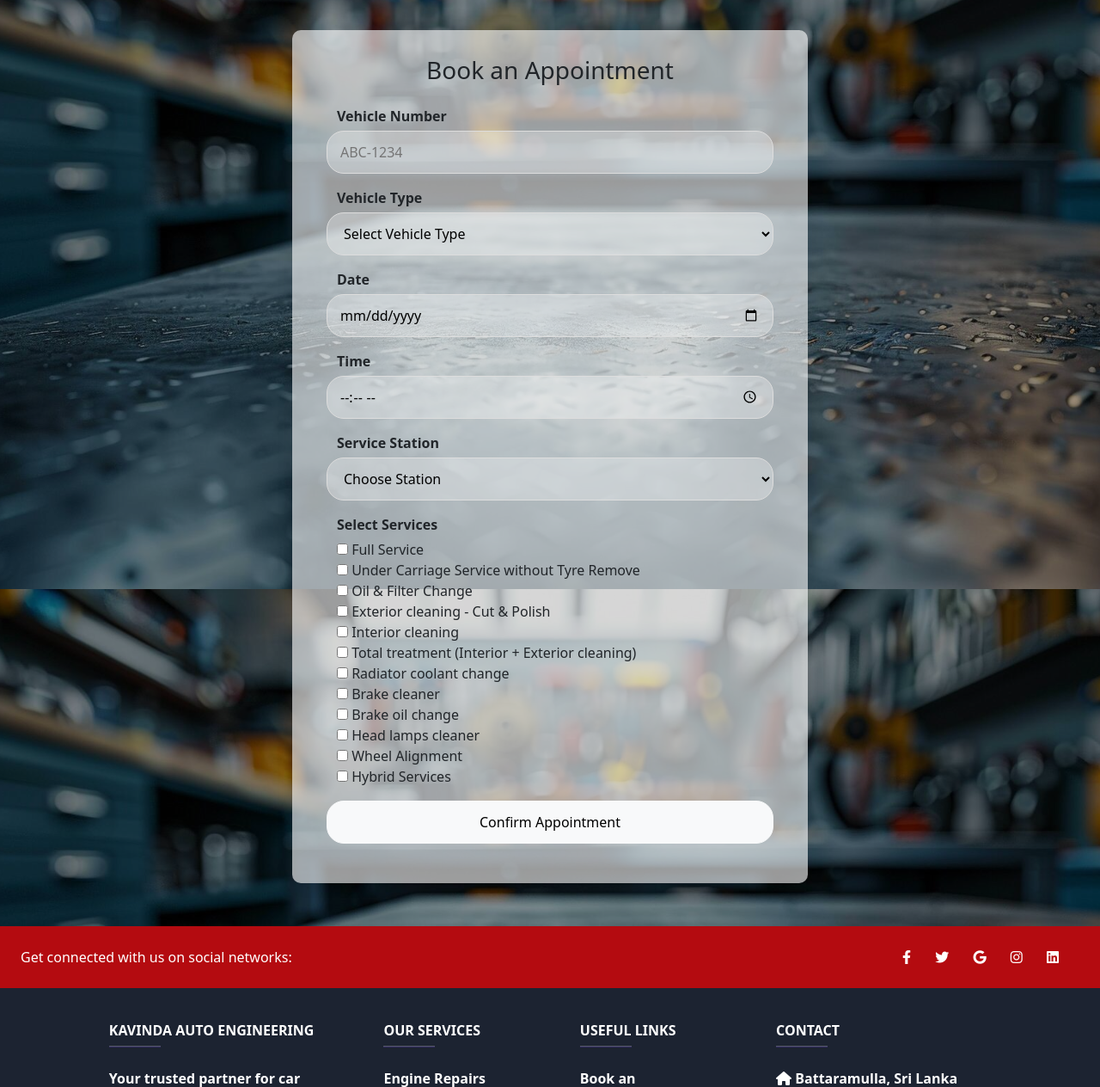
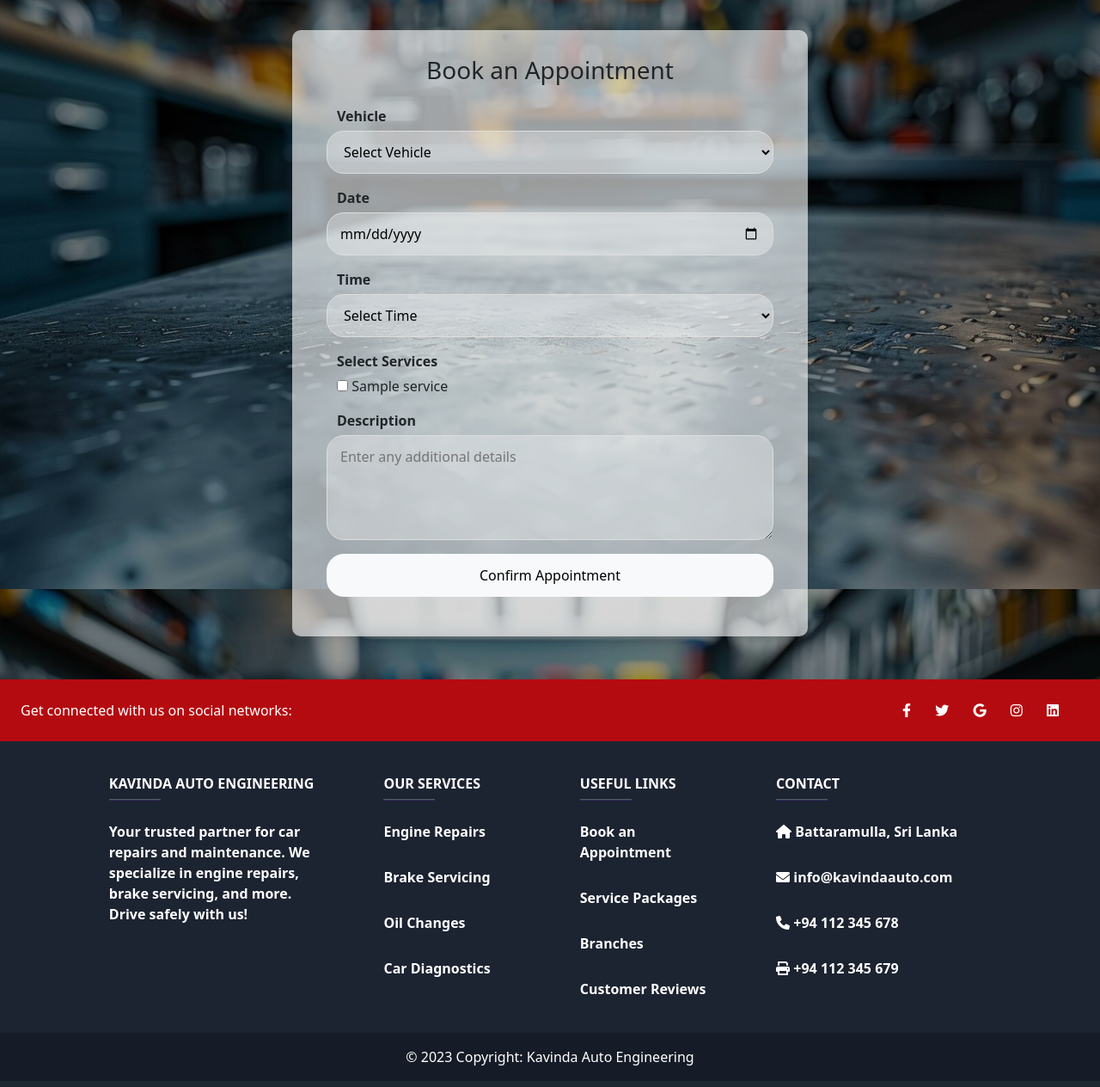
Before and after one commit to starlightaris/car_service_ms, a PHP site: page /appointment.php in a window 1280 px wide. Shown: the part 115-1379 px from the top of the page at 86% size. After the commit the page ends 1354 px from the top, so only its background shows below. Run offline with PHP 8.4, Linux system fonts and the light colour scheme; a user stored in the database is signed in; data comes from the database, SQL or seed files in the repository; tables that the repository leaves empty or names only in its code hold one stand-in row (values such as "Sample post").

Commit message:
appointments updated

```diff
--- a/appointment.php
+++ b/appointment.php
@@ -2,47 +2,94 @@
 
 include 'php/conf.php';
 
-$vehicleNumber = $vehicleType = $date = $time = $serviceStation = '';
-$services = [];
+if (session_status() === PHP_SESSION_NONE) {
+    session_start();
+}
+
+$user_email = $_SESSION['userId'];
+$vehicleId = $date = $time = $description = '';
+$service = [];
 $errors = [];
+$success_message = [];
+
+//Fetching customer vehicles from db
+$customerVehicles = [];
+if (isset($user_email)) {
+    $sql1 = "SELECT customerId FROM customer WHERE email='$user_email'";
+    $result1 = mysqli_query($con, $sql1);
+
+    if ($result1 && mysqli_num_rows($result1) > 0) {
+        $row = mysqli_fetch_assoc($result1);
+        $customerId = $row['customerId'];
+
+        // Fetch vehicles for the logged-in customer
+        $sql2 = "SELECT vehicleId, plateNumber FROM vehicle WHERE customerId='$customerId' AND deleted_flag = FALSE";
+        $result2 = mysqli_query($con, $sql2);
+
+        if (!$result2) {
+            die("Database query failed: " . mysqli_error($con));
+        }
+
+        $customerVehicles = [];
+        while ($row2 = mysqli_fetch_assoc($result2)) {
+            $customerVehicles[] = $row2;
+        }
+
+    }
+}
 
 if ($_SERVER['REQUEST_METHOD'] === 'POST') {
 
-    $vehicleNumber = $_POST['vehicleNumber'];
-    $vehicleType = $_POST['vehicleType'];
+    $vehicleId = $_POST['vehicleId'];
     $date = $_POST['date'];
     $time = $_POST['time'];
-    $serviceStation = $_POST['serviceStation'];
+    $description = $_POST['description'];
+
+    // Define valid time slots
+    $validTimeSlots = ['10:00', '12:00', '13:00', '14:00', '15:00', '16:00', '17:00', '18:00'];
+
+    // Validate time
+    if (!in_array($time, $validTimeSlots)) {
+        $errors[] = "Please select a valid time slot.";
+    }
+
 
     // Validate service checkboxes
     if (isset($_POST['service']) && is_array($_POST['service'])) {
-        $services = $_POST['service']; // Get the array of selected services
-        $servicesString = implode(', ', $services); // Convert array to a comma-separated string
+        $service = $_POST['service']; // Get the array of selected services
     } else {
         $errors[] = "Please select at least one service.";
     }
 
     if (empty($errors)) {
-        $query = "INSERT INTO appointments (vehicleNumber, vehicleType, date, time, serviceStation, servicesString)
-                  VALUES (?, ?, ?, ?, ?, ?)";
+        $query = "INSERT INTO appointment (date, time, appointmentStatus, description, vehicleId, customerId)
+                  VALUES (?, ?, 'Pending', ?, ?, ?)";
         $stmt = $con->prepare($query);
 
         if ($stmt) {
             // Bind parameters
-            $stmt->bind_param("ssssss", $vehicleNumber, $vehicleType, $date, $time, $serviceStation, $servicesString);
+            $stmt->bind_param("sssii", $date, $time, $description, $vehicleId, $customerId);
 
             // Execute the statement
             if ($stmt->execute()) {
-                // echo "<script>alert('Appointment booked successfully!');</script>";
-                // header('location:login.php');
+                $appointmentId = $stmt->insert_id; // Get the ID of the newly inserted appointment
 
+                // Insert selected services into the appointment_service table
+                foreach ($service as $serviceId) {
+                    $query2 = "INSERT INTO appointment_service (appointmentId, serviceId) VALUES (?, ?)";
+                    $stmt2 = $con->prepare($query2);
+                    $stmt2->bind_param("ii", $appointmentId, $serviceId);
+                    $stmt2->execute();
+                    $stmt2->close();
+                }
+
+                $success_message[] = "Appointment booked successfully!";
                 echo "<script>
                       document.addEventListener('DOMContentLoaded', function() {
                           var confirmationModal = new bootstrap.Modal(document.getElementById('confirmationModal'));
                           confirmationModal.show();
                       });
                       </script>";
-
             } else {
                 $errors[] = "Error: " . $stmt->error;
             }
@@ -57,10 +104,18 @@ if ($_SERVER['REQUEST_METHOD'] === 'POST') {
     // Display errors (if any)
     if (!empty($errors)) {
         foreach ($errors as $error) {
-            echo "<script>alert('$error');</script>";
+            //echo "<script>alert('$error');</script>";
+        }
+    }
+
+    // Display success messages (if any)
+    if (!empty($success_message)) {
+        foreach ($success_message as $message) {
+            //echo "<script>alert('$message');</script>";
         }
     }
 }
+
 ?>
 
 
@@ -98,30 +153,25 @@ if ($_SERVER['REQUEST_METHOD'] === 'POST') {
             <div class="top text-center mb-4">
                 <header class="h3 text-dark">Book an Appointment</header>
             </div>
-            <form id="appointmentForm" name="appointmentForm" onsubmit="return doValidate()" method="POST">
-                <!-- Vehicle Number -->
+            <form id="appointmentForm" name="appointmentForm" onsubmit="" method="POST">
+                <!-- Select Vehicle (Dropdown) -->
                 <div class="form-group">
                     <div class="row mb-3">
-                        <label>Vehicle Number</label>
-                        <input type="text" id="txtboxes" name="vehicleNumber" placeholder="ABC-1234"
-                            value="<?php echo htmlspecialchars($vehicleNumber); ?>" required>
-                    </div>
-                </div>
-
-                <!-- Vehicle Type -->
-                <div class="form-group">
-                    <div class="row mb-3">
-                        <label>Vehicle Type</label>
-                        <select id="txtboxes" name="vehicleType" required>
-                            <option value="">Select Vehicle Type</option>
-                            <option value="car" <?php echo ($vehicleType === 'car') ? 'selected' : ''; ?>>Car</option>
-                            <option value="suv" <?php echo ($vehicleType === 'suv') ? 'selected' : ''; ?>>SUV</option>
-                            <option value="truck" <?php echo ($vehicleType === 'truck') ? 'selected' : ''; ?>>Truck
-                            </option>
-                            <option value="motorcycle" <?php echo ($vehicleType === 'motorcycle') ? 'selected' : ''; ?>>
-                                Motorcycle
-                            </option>
+                        <label>Vehicle</label>
+                        <select id="txtboxes" name="vehicleId" required>
+                            <option value="">Select Vehicle</option>
+                            <?php
+                            if (!empty($customerVehicles)) {
+                                foreach ($customerVehicles as $vehicle) {
+                                    echo "<option value='{$vehicle['vehicleId']}' " . ($vehicleId == $vehicle['vehicleId'] ? 'selected' : '') .
+                                        ">{$vehicle['plateNumber']}</option>";
+                                }
+                            } else {
+                                echo "<option value='' disabled>No vehicles found. Please add a vehicle first.</option>";
+                            }
+                            ?>
                         </select>
+                            <small id="vehicleError" class="error-text">Please select a vehicle.</small>
                     </div>
                 </div>
 
@@ -130,34 +180,28 @@ if ($_SERVER['REQUEST_METHOD'] === 'POST') {
                     <div class="row mb-3">
                         <label>Date</label>
                         <input type="date" id="txtboxes" name="date" value="<?php echo htmlspecialchars($date); ?>"
-                            required>
+                            min="<?php echo date('Y-m-d'); ?>" required>
+                        <small id="dateError" class="error-text">Please select a date that is today or in the
+                            future.</small>
                     </div>
                 </div>
 
-                <!-- Appointment Time -->
+                <!-- Time Dropdown -->
                 <div class="form-group">
                     <div class="row mb-3">
-                        <label for="time">Time</label>
-                        <input type="time" id="txtboxes" name="time" value="<?php echo htmlspecialchars($time); ?>"
-                            required>
-                    </div>
-                </div>
-
-                <!-- Service Station -->
-                <div class="form-group">
-                    <div class="row mb-3">
-                        <label for="serviceStation">Service Station</label>
-                        <select id="txtboxes" name="serviceStation" required>
-                            <option value="">Choose Station</option>
-                            <option value="Gampola" <?php echo ($serviceStation === 'Gampola') ? 'selected' : ''; ?>>
-                                Gampola
-                            </option>
-                            <option value="Panadura" <?php echo ($serviceStation === 'Panadura') ? 'selected' : ''; ?>>
-                                Panadura
-                            </option>
-                            <option value="Kandy" <?php echo ($serviceStation === 'Kandy') ? 'selected' : ''; ?>>
-                                Kandy</option>
+                        <label>Time</label>
+                        <select id="txtboxes" name="time" class="input-field" required>
+                            <option value="">Select Time</option>
+                            <option value="10:00">10:00 AM</option>
+                            <option value="12:00">12:00 PM</option>
+                            <option value="13:00">01:00 PM</option>
+                            <option value="14:00">02:00 PM</option>
+                            <option value="15:00">03:00 PM</option>
+                            <option value="16:00">04:00 PM</option>
+                            <option value="17:00">05:00 PM</option>
+                            <option value="18:00">06:00 PM</option>
                         </select>
+                        <small id="timeError" class="error-text">Please select a valid time slot.</small>
                     </div>
                 </div>
 
@@ -166,33 +210,31 @@ if ($_SERVER['REQUEST_METHOD'] === 'POST') {
                     <div class="row mb-3">
                         <label>Select Services</label>
                         <div class="checkbox-group">
-                            <input type="checkbox" name="service[]" value="fullService" <?php echo (in_array('fullService', $services)) ? 'checked' : ''; ?>> Full Service<br>
-                            <input type="checkbox" name="service[]" value="underCarriageWithoutTyre" <?php echo (in_array('underCarriageWithoutTyre', $services)) ? 'checked' : ''; ?>> Under
-                            Carriage
-                            Service
-                            without Tyre Remove<br>
-                            <input type="checkbox" name="service[]" value="oilFilterChange" <?php echo (in_array('oilFilterChange', $services)) ? 'checked' : ''; ?>> Oil & Filter
-                            Change<br>
-                            <input type="checkbox" name="service[]" value="exteriorCutPolish" <?php echo (in_array('exteriorCutPolish', $services)) ? 'checked' : ''; ?>> Exterior cleaning -
-                            Cut &
-                            Polish<br>
-                            <input type="checkbox" name="service[]" value="interiorCleaning" <?php echo (in_array('interiorCleaning', $services)) ? 'checked' : ''; ?>> Interior
-                            cleaning<br>
-                            <input type="checkbox" name="service[]" value="totalTreatment" <?php echo (in_array('totalTreatment', $services)) ? 'checked' : ''; ?>> Total treatment
-                            (Interior +
-                            Exterior cleaning)<br>
-                            <input type="checkbox" name="service[]" value="radiatorCoolantChange" <?php echo (in_array('radiatorCoolantChange', $services)) ? 'checked' : ''; ?>> Radiator
-                            coolant
-                            change<br>
-                            <input type="checkbox" name="service[]" value="brakeCleaner" <?php echo (in_array('brakeCleaner', $services)) ? 'checked' : ''; ?>> Brake cleaner<br>
-                            <input type="checkbox" name="service[]" value="brakeOilChange" <?php echo (in_array('brakeOilChange', $services)) ? 'checked' : ''; ?>> Brake oil change<br>
-                            <input type="checkbox" name="service[]" value="headLampsCleaner" <?php echo (in_array('headLampsCleaner', $services)) ? 'checked' : ''; ?>> Head lamps
-                            cleaner<br>
-                            <input type="checkbox" name="service[]" value="wheelAlignment" <?php echo (in_array('wheelAlignment', $services)) ? 'checked' : ''; ?>> Wheel Alignment<br>
-                            <input type="checkbox" name="service[]" value="hybridServices" <?php echo (in_array('hybridServices', $services)) ? 'checked' : ''; ?>> Hybrid Services<br>
+                            <?php
+                            // Fetch services from the database
+                            $sql3 = "SELECT serviceId, serviceName FROM service";
+                            $result3 = mysqli_query($con, $sql3);
+
+                            while ($row3 = mysqli_fetch_assoc($result3)) {
+                                echo "<input type='checkbox' name='service[]' value='{$row3['serviceId']}' "
+                                    . (in_array($row3['serviceId'], $service) ? 'checked' : '')
+                                    . "> {$row3['serviceName']}<br>";
+                            }
+                            ?>
                         </div>
+                        <small id="servicesError" class="error-text">Please select at least one service.</small>
                     </div>
                 </div>
+
+                <!-- Description -->
+                <div class="form-group">
+                    <div class="row mb-3">
+                        <label>Description</label>
+                        <textarea id="txtboxes" name="description" rows="4"
+                            placeholder="Enter any additional details"><?php echo htmlspecialchars($description); ?></textarea>
+                    </div>
+                </div>
+
                 <!-- Confirm Button -->
                 <div class="row">
                     <input type="submit" id="confirmBtn" class="btn btn-light mx-auto submit" name="submit"
@@ -231,7 +273,6 @@ if ($_SERVER['REQUEST_METHOD'] === 'POST') {
     <div id="footer">
         <?php include("footer.php"); ?>
     </div>
-
 </body>
 
 </html>
--- a/vehicle.php
+++ b/vehicle.php
@@ -102,13 +102,7 @@ if(isset($_POST['delete'])){
 
     }
 }
-
-
-
-
 ?>
-
-
 
 
 <!-- vehicle_form.html -->
```
Also changed, not shown: js/validate-appointment.js (+63 -42 lines).
